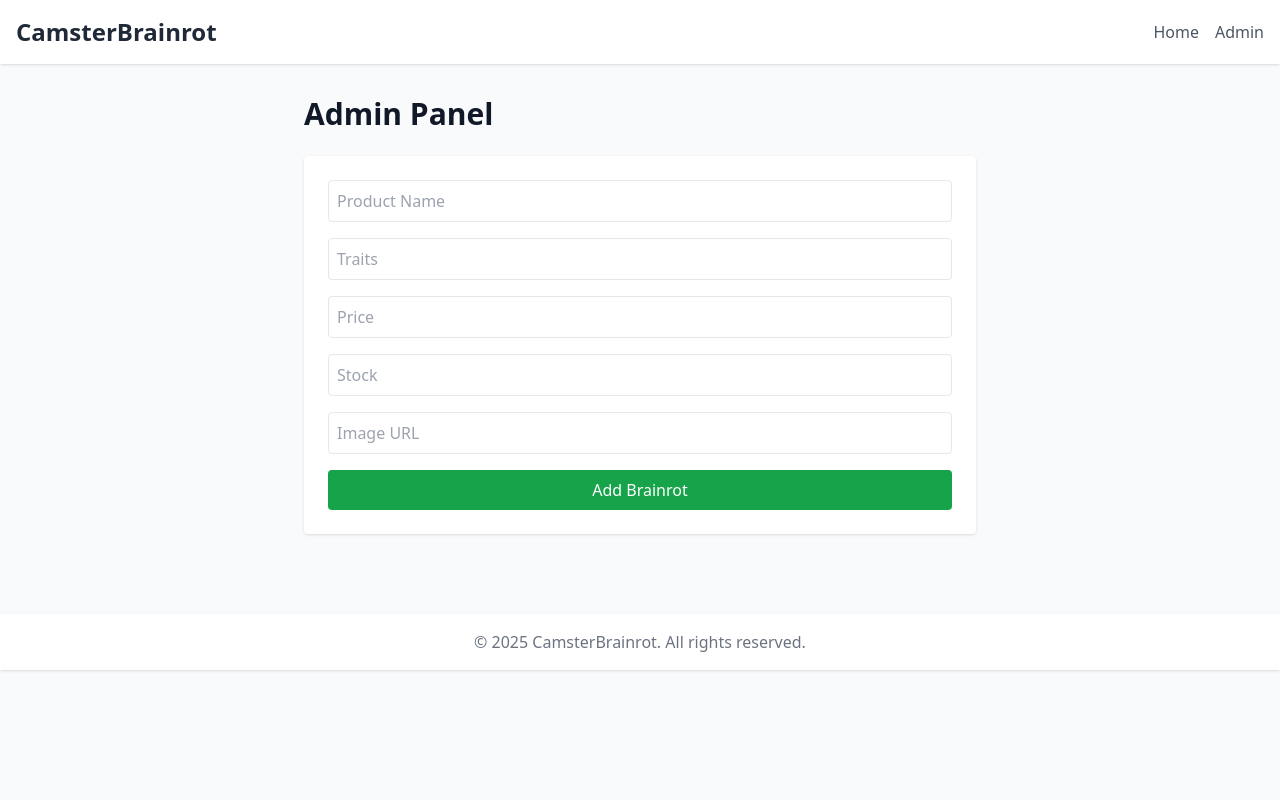
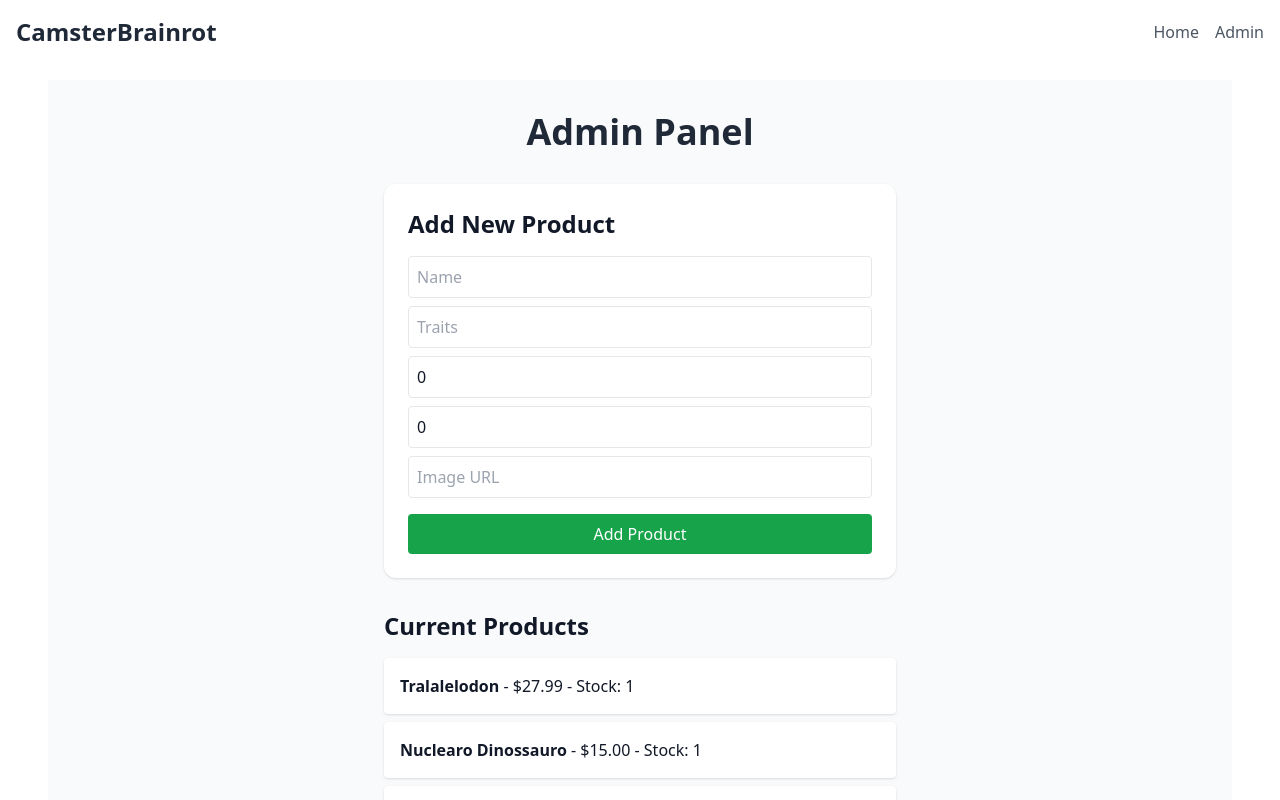
Before and after one commit to camster-srt/camsterbrainrot, a Next.js app: page /admin in a window 1280 px wide. Shown: the top 800 px of the page. Built offline with nearby package versions, Linux system fonts and the light colour scheme.

Commit message:
Update admin panel and home page

```diff
--- a/app/admin/page.tsx
+++ b/app/admin/page.tsx
@@ -4,43 +4,56 @@ import { useState } from 'react'
 import { useProducts } from '../context/ProductsContext'
 
 export default function Admin() {
-  const { addProduct } = useProducts()
+  const { products, addProduct } = useProducts()
   const [name, setName] = useState('')
   const [trait, setTrait] = useState('')
-  const [price, setPrice] = useState('')
-  const [stock, setStock] = useState('')
+  const [price, setPrice] = useState<number>(0)
+  const [stock, setStock] = useState<number>(0)
   const [image, setImage] = useState('')
 
-  const handleSubmit = (e: React.FormEvent) => {
-    e.preventDefault()
+  const handleAddProduct = () => {
+    if (!name || !image) return alert('Please provide name and image URL')
     addProduct({
+      id: products.length + 1,
       name,
       trait,
-      price: parseFloat(price),
-      stock: parseInt(stock),
-      image,
+      price,
+      stock,
+      image
     })
     setName('')
     setTrait('')
-    setPrice('')
-    setStock('')
+    setPrice(0)
+    setStock(0)
     setImage('')
   }
 
   return (
-    <div className="max-w-2xl mx-auto">
-      <h1 className="text-3xl font-bold mb-6">Admin Panel</h1>
+    <main className="min-h-screen bg-gray-50 p-8">
+      <h1 className="text-4xl font-bold mb-8 text-center text-gray-800">Admin Panel</h1>
 
-      <form onSubmit={handleSubmit} className="bg-white p-6 rounded shadow space-y-4">
-        <input type="text" placeholder="Product Name" value={name} onChange={e => setName(e.target.value)} className="w-full p-2 border rounded" required />
-        <input type="text" placeholder="Traits" value={trait} onChange={e => setTrait(e.target.value)} className="w-full p-2 border rounded" required />
-        <input type="number" placeholder="Price" value={price} onChange={e => setPrice(e.target.value)} className="w-full p-2 border rounded" required />
-        <input type="number" placeholder="Stock" value={stock} onChange={e => setStock(e.target.value)} className="w-full p-2 border rounded" required />
-        <input type="text" placeholder="Image URL" value={image} onChange={e => setImage(e.target.value)} className="w-full p-2 border rounded" required />
-        <button type="submit" className="w-full bg-green-600 text-white py-2 rounded hover:bg-green-700 transition">
-          Add Brainrot
+      <div className="max-w-lg mx-auto bg-white p-6 rounded-xl shadow">
+        <h2 className="text-2xl font-semibold mb-4">Add New Product</h2>
+
+        <input className="w-full p-2 mb-2 border rounded" placeholder="Name" value={name} onChange={e => setName(e.target.value)} />
+        <input className="w-full p-2 mb-2 border rounded" placeholder="Traits" value={trait} onChange={e => setTrait(e.target.value)} />
+        <input className="w-full p-2 mb-2 border rounded" placeholder="Price" type="number" value={price} onChange={e => setPrice(Number(e.target.value))} />
+        <input className="w-full p-2 mb-2 border rounded" placeholder="Stock" type="number" value={stock} onChange={e => setStock(Number(e.target.value))} />
+        <input className="w-full p-2 mb-4 border rounded" placeholder="Image URL" value={image} onChange={e => setImage(e.target.value)} />
+
+        <button className="w-full bg-green-600 text-white py-2 rounded hover:bg-green-700 transition" onClick={handleAddProduct}>
+          Add Product
         </button>
-      </form>
-    </div>
+      </div>
+
+      <div className="mt-8 max-w-lg mx-auto">
+        <h2 className="text-2xl font-semibold mb-4">Current Products</h2>
+        {products.map(p => (
+          <div key={p.id} className="p-4 mb-2 bg-white rounded shadow">
+            <p><strong>{p.name}</strong> - ${p.price.toFixed(2)} - Stock: {p.stock}</p>
+          </div>
+        ))}
+      </div>
+    </main>
   )
 }
--- a/app/context/productscontext.tsx
+++ b/app/context/productscontext.tsx
@@ -1,8 +1,8 @@
 'use client'
 
-import { createContext, useState, ReactNode, useContext } from 'react'
+import React, { createContext, useContext, useState, ReactNode } from 'react'
 
-export interface Product {
+interface Product {
   id: number
   name: string
   trait: string
@@ -13,21 +13,20 @@ export interface Product {
 
 interface ProductsContextType {
   products: Product[]
-  addProduct: (product: Omit<Product, 'id'>) => void
+  addProduct: (product: Product) => void
 }
 
 const ProductsContext = createContext<ProductsContextType | undefined>(undefined)
 
 export const ProductsProvider = ({ children }: { children: ReactNode }) => {
   const [products, setProducts] = useState<Product[]>([
-    { id: 1, name: 'Tralalelodon', trait: 'diamond, fire', price: 27.99, stock: 1, image: '/images/brainrot1.png' },
+    { id: 1, name: 'Tralalelodon', trait: 'diamond, fire', price: 27.99, stock: 1, image: '/images/tralaledon.png' },
     { id: 2, name: 'Nuclearo Dinossauro', trait: 'N/A', price: 15.0, stock: 1, image: '/images/brainrot2.png' },
     { id: 3, name: 'Esok Sekolah', trait: 'N/A', price: 12.5, stock: 1, image: '/images/brainrot3.png' },
   ])
 
-  const addProduct = (product: Omit<Product, 'id'>) => {
-    const newProduct = { ...product, id: products.length + 1 }
-    setProducts([...products, newProduct])
+  const addProduct = (product: Product) => {
+    setProducts(prev => [...prev, product])
   }
 
   return (
@@ -39,6 +38,8 @@ export const ProductsProvider = ({ children }: { children: ReactNode }) => {
 
 export const useProducts = () => {
   const context = useContext(ProductsContext)
-  if (!context) throw new Error('useProducts must be used within ProductsProvider')
+  if (!context) {
+    throw new Error('useProducts must be used within a ProductsProvider')
+  }
   return context
 }
--- a/app/layout.tsx
+++ b/app/layout.tsx
@@ -19,7 +19,6 @@ export default function RootLayout({ children }: { children: React.ReactNode })
                 <a href="/admin" className="text-gray-600 hover:text-gray-900">Admin</a>
               </div>
             </nav>
-          </header>
 
             <main className="max-w-7xl mx-auto p-8">
               {children}
@@ -28,6 +27,7 @@ export default function RootLayout({ children }: { children: React.ReactNode })
             <footer className="bg-white shadow p-4 mt-12 text-center text-gray-500">
               © 2025 CamsterBrainrot. All rights reserved.
             </footer>
+          </header>
         </ProductsProvider>
       </body>
     </html>
```
Lines whose indentation alone changed are shown as unchanged.
